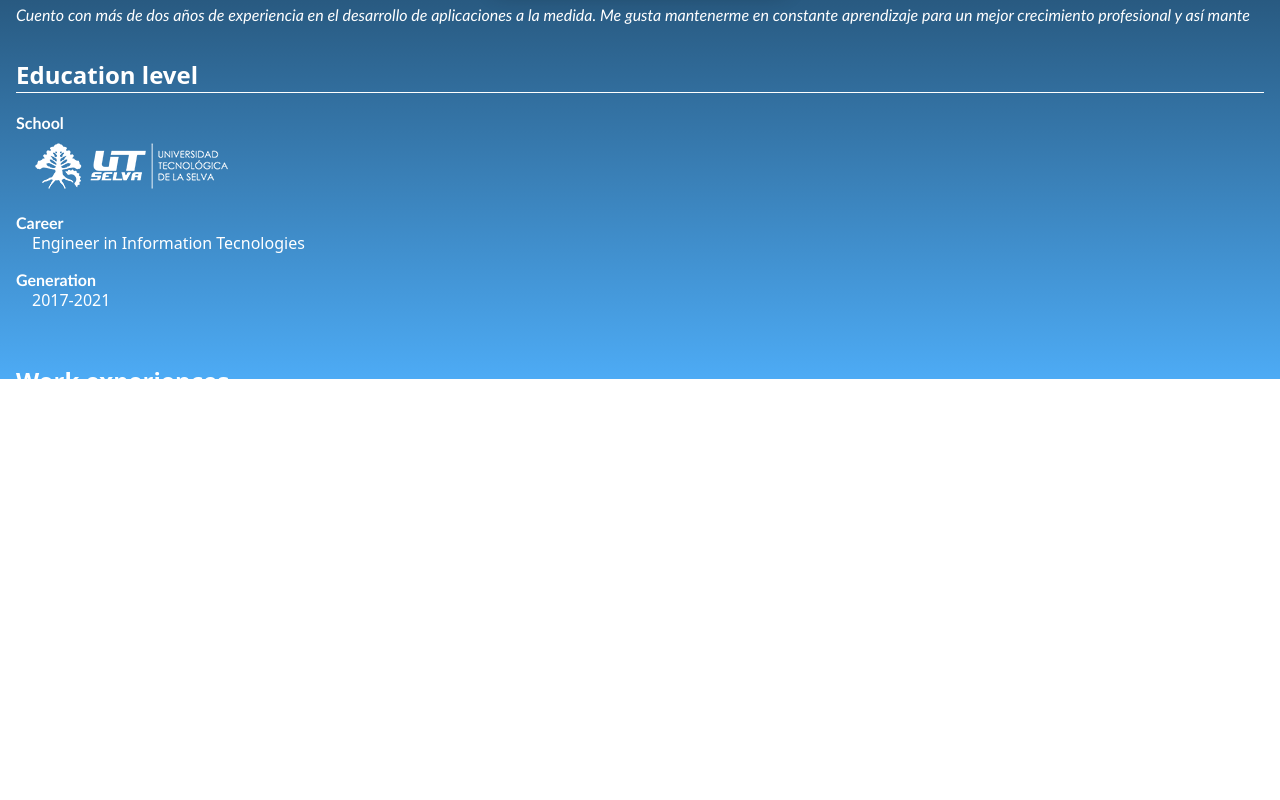
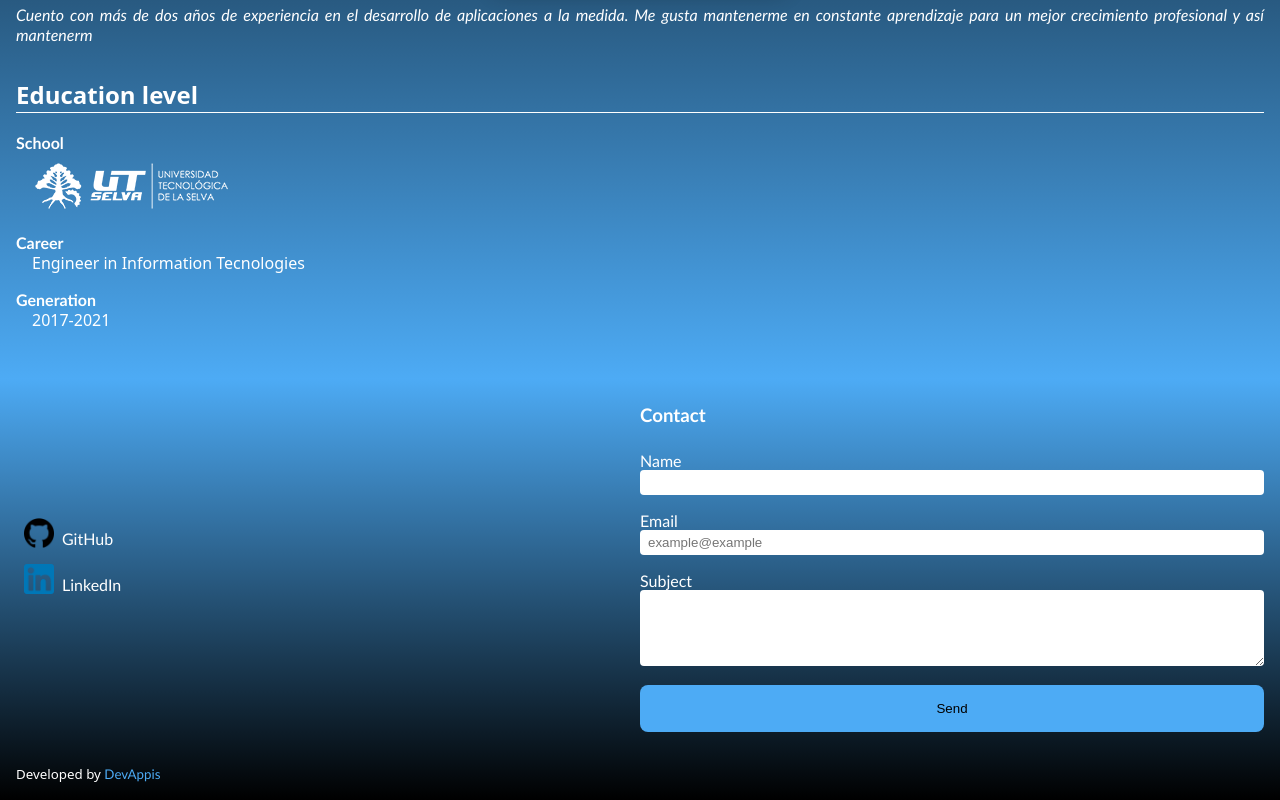
Before and after one commit to MiloJuarez/portfolio, a React (Create React App) app: page / in a window 1280 px wide. Shown: the part 421-1221 px from the top of the page. Before the commit the page ends 800 px from the top, so only its background shows below. Built offline with nearby package versions, Linux system fonts and the light colour scheme.

Commit message:
Add footer section

```diff
--- /dev/null
+++ b/src/Components/Footer.jsx
@@ -0,0 +1,78 @@
+import React from "react";
+
+import "../styles/footer.css";
+import GitHubLogo from "../assets/icons/github-logo.png";
+import LinkedInLogo from "../assets/icons/linkedin-logo.png";
+
+const Footer = () => {
+    return (
+        <div className='Footer'>
+            <div className='Footer__content'>
+                <div className='Footer__social'>
+                    <a
+                        href='https://github.com/MiloJuarez'
+                        target='_blank'
+                        rel='canonical'>
+                        <img src={GitHubLogo} alt='MiloJuarez' />
+                        <span>GitHub</span>
+                    </a>
+                    <a
+                        href='https://www.linkedin.com/in/ermilo-silvino-ju%C3%A1rez-gordillo-679071226/'
+                        target='_blank'
+                        rel='canonical'>
+                        <img
+                            src={LinkedInLogo}
+                            alt='Ermilo Silvino Juarez Gordillo'
+                        />
+                        <span>LinkedIn</span>
+                    </a>
+                </div>
+                <div className='Footer__contactme'>
+                    <form action='#' method='post'>
+                        <h3>Contact</h3>
+                        <div className='Contact__content'>
+                            <div className='Contact__form-name'>
+                                <label htmlFor='name'>Name</label>
+                                <input type='text' name='name' id='name' />
+                            </div>
+                            <div className='Contact__form-email'>
+                                <label htmlFor='email'>Email</label>
+                                <input
+                                    type='email'
+                                    name='email'
+                                    id='email'
+                                    placeholder='example@example'
+                                />
+                            </div>
+                            <div className='Contact__form-subject'>
+                                <label htmlFor='subject'>Subject</label>
+                                <textarea
+                                    type='text'
+                                    name='subject'
+                                    id='subject'
+                                    rows={4}
+                                />
+                            </div>
+                        </div>
+                        <button type='button' className='Contact__form-submit'>
+                            Send
+                        </button>
+                    </form>
+                </div>
+            </div>
+            <div className='Footer__info'>
+                <p>
+                    Developed by{" "}
+                    <a
+                        href='http://devappis.com'
+                        target='_blank'
+                        rel='noopener noreferrer'>
+                        DevAppis
+                    </a>
+                </p>
+            </div>
+        </div>
+    );
+};
+
+export default Footer;
--- a/src/containers/Layout.jsx
+++ b/src/containers/Layout.jsx
@@ -2,8 +2,15 @@ import React from "react";
 
 import "../styles/layout.css";
 
+import Footer from "../Components/Footer.jsx";
+
 const Layout = ({ children }) => {
-    return <main className='Layout'>{children}</main>;
+    return (
+        <div>
+            <main className='Layout'>{children}</main>
+            <Footer />
+        </div>
+    );
 };
 
 export default Layout;
--- /dev/null
+++ b/src/styles/footer.css
@@ -0,0 +1,76 @@
+.Footer {
+    width: 100%;
+    min-width: var(--min-width);
+    height: auto;
+    background: linear-gradient(#4dabf5, #000);
+}
+.Footer__content {
+    display: grid;
+    grid-template-columns: 1fr 1fr;
+    padding: 0 var(--def-padding) var(--def-padding) var(--def-padding);
+    font-family: var(--txt-font-family);
+    box-sizing: border-box;
+}
+
+.Footer__social {
+    display: flex;
+    flex-direction: column;
+    justify-content: center;
+}
+
+.Footer__social a {
+    display: flex;
+    align-items: end;
+    padding: calc(var(--def-padding) / 2);
+    color: #fff;
+    text-decoration: none;
+}
+
+.Footer__social a span {
+    margin: 0 calc(var(--def-margin) / 2);
+}
+
+.Footer__social a img {
+    width: 30px;
+    height: 30px;
+}
+
+.Footer__contactme form .Contact__content > div {
+    margin-bottom: var(--def-margin);
+}
+
+.Footer__contactme form .Contact__content > div input,
+div textarea {
+    width: 100%;
+    padding: calc(var(--def-padding) / 2);
+    border-radius: 4px;
+    box-sizing: border-box;
+    border: none;
+}
+
+.Footer__contactme form .Contact__content > div input {
+    height: 25px;
+}
+
+.Contact__form-submit {
+    width: 100%;
+    min-width: 100px;
+    padding: var(--def-padding);
+    background-color: var(--primary-color);
+    border-radius: 8px;
+    border: none;
+    cursor: pointer;
+}
+
+.Footer__info p {
+    margin: 0;
+    padding: var(--def-padding);
+    font-size: 10pt;
+}
+
+.Footer__info p a {
+    font-family: var(--txt-font-family);
+    font-weight: 400;
+    text-decoration: none;
+    color: var(--primary-color);
+}
--- a/src/styles/workexperiencelist.css
+++ b/src/styles/workexperiencelist.css
@@ -2,7 +2,6 @@
     width: 100%;
     min-width: var(--min-width);
     padding: var(--def-padding);
-    margin-bottom: calc(var(--def-margin) * 3.5);
     animation: toTopAnimation 2s ease-out forwards;
     box-sizing: border-box;
 }
```
Also changed, not shown: src/assets/icons/github-logo.png (added), src/assets/icons/linkedin-logo.png (added).
